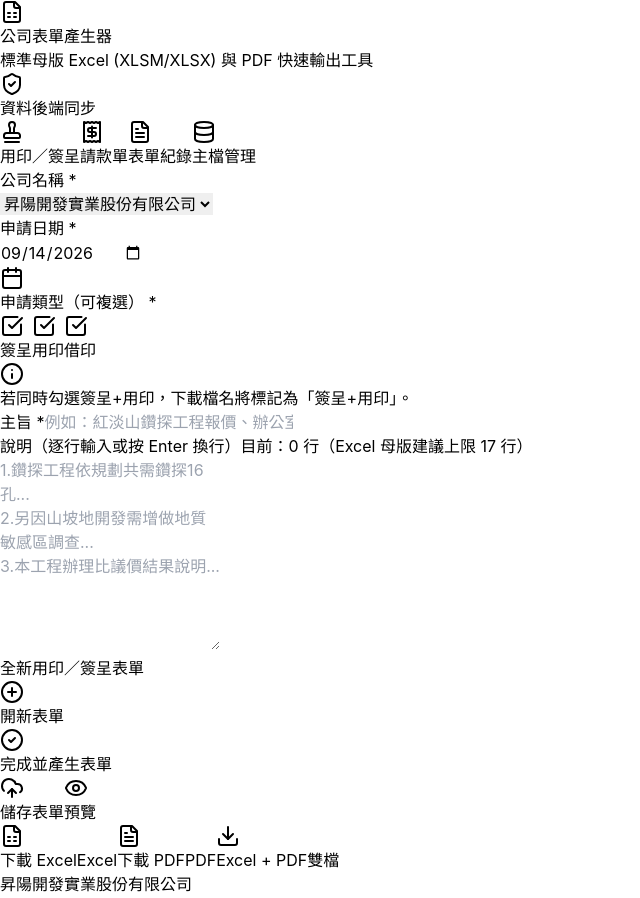
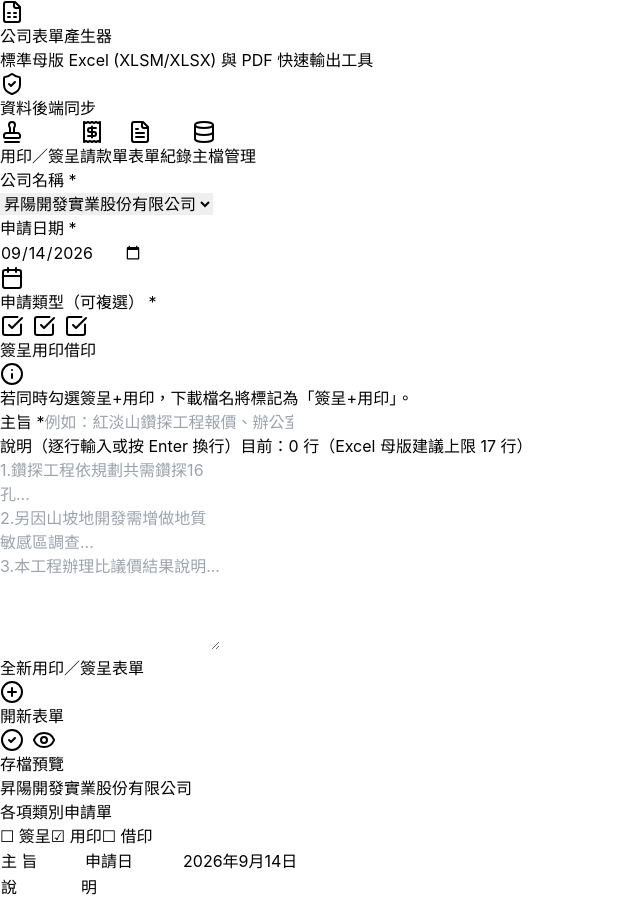
Before and after one commit to kent0925/shenyang, a React (Vite) app: page / in a window 1280 px wide. Shown: the top 898 px of the page, without its empty margins (0-640 px from the left). Built offline with nearby package versions, Linux system fonts and the light colour scheme.

Commit message:
fix(ui): simplify form actions and stabilize tab navigation

```diff
--- a/src/App.tsx
+++ b/src/App.tsx
@@ -24,12 +24,8 @@
 import { blobToBase64, downloadBlob } from './utils/fileBlob';
 import {
   Eye,
-  FileSpreadsheet,
-  FileText,
-  Download,
   Loader2,
   CheckCircle2,
-  CloudUpload,
   PlusCircle,
 } from 'lucide-react';
 
@@ -434,12 +430,16 @@
     }
   };
 
+  // 保留底層函數供其他流程使用，避免 TS6133 警告
+  void handleSaveForm;
+  void handleDownloadBoth;
+
   return (
     <div className="min-h-screen flex flex-col bg-slate-100">
       <Header />
 
-      <main className={`flex-1 max-w-5xl w-full mx-auto p-3 sm:p-6 ${activeTab === 'master' || activeTab === 'records' ? 'mb-8' : 'mb-36 sm:mb-24'}`}>
-        <div className="bg-white rounded-2xl shadow-sm border border-slate-200 overflow-hidden">
+      <main className={`flex-1 max-w-5xl w-full mx-auto p-3 sm:p-6 ${activeTab === 'master' || activeTab === 'records' ? 'mb-8' : 'mb-24 sm:mb-20'}`}>
+        <div className="bg-white rounded-2xl shadow-sm border border-slate-200">
           {/* 表單／主檔頁籤切換 */}
           <TabNav activeTab={activeTab} onChange={(tab) => {
             setActiveTab(tab);
@@ -541,81 +541,30 @@
               </button>
             </div>
 
-            {/* 操作按鈕群：Mobile 採分列結構，Desktop 單列 */}
-            <div className="w-full sm:w-auto flex flex-col sm:flex-row items-stretch sm:items-center gap-2">
-              {/* 官方核心主操作：完成並產生表單（一鍵完成：儲存+產檔+雲端歸檔+本機雙檔下載） */}
+            {/* 操作按鈕群：Desktop 單列，Mobile 並排兩顆按鈕 */}
+            <div className="w-full sm:w-auto grid grid-cols-2 sm:flex sm:items-center gap-2 sm:gap-3">
+              {/* 主要操作：存檔（完整執行 handleCompleteAndGenerate 流程） */}
               <button
                 type="button"
                 onClick={handleCompleteAndGenerate}
                 disabled={isProcessing}
-                className="flex items-center justify-center gap-1.5 px-4 py-2.5 sm:py-2 bg-gradient-to-r from-blue-700 to-indigo-700 hover:from-blue-800 hover:to-indigo-800 text-white rounded-xl text-sm font-bold transition shadow-md active:scale-95 disabled:opacity-50 min-h-[42px]"
+                className="flex items-center justify-center gap-1.5 px-5 py-2.5 sm:py-2 bg-gradient-to-r from-blue-700 to-indigo-700 hover:from-blue-800 hover:to-indigo-800 text-white rounded-xl text-sm font-bold transition shadow-md active:scale-95 disabled:opacity-50 min-h-[42px]"
                 title="儲存最新表單、產生 Excel/XLSM 及 PDF、同步歸檔至 Google Drive 並於本機下載"
               >
                 <CheckCircle2 className="w-4 h-4 text-emerald-300" />
-                <span>完成並產生表單</span>
+                <span>存檔</span>
               </button>
 
-              {/* 次要操作（儲存、預覽） */}
-              <div className="grid grid-cols-2 sm:flex sm:items-center gap-2">
-                <button
-                  type="button"
-                  onClick={handleSaveForm}
-                  disabled={isProcessing}
-                  className="flex items-center justify-center gap-1.5 px-3.5 py-2 border border-slate-300 hover:bg-slate-50 text-slate-700 rounded-xl text-sm font-medium transition active:scale-95 disabled:opacity-50 min-h-[40px]"
-                >
-                  <CloudUpload className="w-4 h-4 text-blue-600" />
-                  <span>儲存表單</span>
-                </button>
-
+              {/* 次要操作：預覽 */}
               <button
                 type="button"
                 onClick={handlePreview}
                 disabled={isProcessing}
-                  className="flex items-center justify-center gap-1.5 px-3.5 py-2 border border-slate-300 hover:bg-slate-50 text-slate-700 rounded-xl text-sm font-medium transition active:scale-95 disabled:opacity-50 min-h-[40px]"
+                className="flex items-center justify-center gap-1.5 px-4 py-2.5 sm:py-2 border border-slate-300 hover:bg-slate-50 text-slate-700 rounded-xl text-sm font-medium transition active:scale-95 disabled:opacity-50 min-h-[42px]"
               >
                 <Eye className="w-4 h-4 text-slate-600" />
                 <span>預覽</span>
               </button>
-              </div>
-
-              {/* 下載操作（Excel、PDF、兩者） */}
-              <div className="grid grid-cols-3 sm:flex sm:items-center gap-1.5 sm:gap-2">
-                <button
-                  type="button"
-                  onClick={handleDownloadExcel}
-                  disabled={isProcessing}
-                  className="flex items-center justify-center gap-1 px-2.5 sm:px-3.5 py-2 bg-emerald-600 hover:bg-emerald-700 text-white rounded-xl text-xs sm:text-sm font-medium transition shadow-sm active:scale-95 disabled:opacity-50 min-h-[40px]"
-                  title="下載 Excel"
-                >
-                  <FileSpreadsheet className="w-3.5 h-3.5 sm:w-4 sm:h-4" />
-                  <span className="sm:inline hidden">下載 Excel</span>
-                  <span className="sm:hidden inline">Excel</span>
-                </button>
-
-                <button
-                  type="button"
-                  onClick={handleDownloadPdf}
-                  disabled={isProcessing}
-                  className="flex items-center justify-center gap-1 px-2.5 sm:px-3.5 py-2 bg-red-600 hover:bg-red-700 text-white rounded-xl text-xs sm:text-sm font-medium transition shadow-sm active:scale-95 disabled:opacity-50 min-h-[40px]"
-                  title="下載 PDF"
-                >
-                  <FileText className="w-3.5 h-3.5 sm:w-4 sm:h-4" />
-                  <span className="sm:inline hidden">下載 PDF</span>
-                  <span className="sm:hidden inline">PDF</span>
-                </button>
-
-                <button
-                  type="button"
-                  onClick={handleDownloadBoth}
-                  disabled={isProcessing}
-                  className="flex items-center justify-center gap-1 px-2.5 sm:px-3.5 py-2 bg-slate-800 hover:bg-slate-900 text-white rounded-xl text-xs sm:text-sm font-semibold transition shadow-md active:scale-95 disabled:opacity-50 min-h-[40px]"
-                  title="同時下載 Excel 與 PDF"
-                >
-                  <Download className="w-3.5 h-3.5 sm:w-4 sm:h-4" />
-                  <span className="sm:inline hidden">Excel + PDF</span>
-                  <span className="sm:hidden inline">雙檔</span>
-                </button>
-              </div>
             </div>
           </div>
         </footer>
--- a/src/components/layout/Header.tsx
+++ b/src/components/layout/Header.tsx
@@ -4,7 +4,7 @@
 export const Header: React.FC = () => {
   return (
     <header className="bg-white border-b border-slate-200 shadow-sm sticky top-0 z-30">
-      <div className="max-w-6xl mx-auto px-4 py-3 sm:px-6 flex items-center justify-between">
+      <div className="max-w-6xl mx-auto px-4 h-16 sm:px-6 flex items-center justify-between">
         <div className="flex items-center gap-3">
           <div className="w-10 h-10 rounded-lg bg-blue-700 text-white flex items-center justify-center shadow">
             <FileSpreadsheet className="w-6 h-6" />
--- a/src/components/layout/TabNav.tsx
+++ b/src/components/layout/TabNav.tsx
@@ -10,7 +10,7 @@
 
 export const TabNav: React.FC<Props> = ({ activeTab, onChange }) => {
   return (
-    <div className="flex border-b border-slate-200 bg-white rounded-t-xl px-2 sm:px-4 pt-2 sm:pt-3 overflow-x-auto flex-nowrap whitespace-nowrap scrollbar-none">
+    <div className="sticky top-16 z-20 flex border-b border-slate-200 bg-white rounded-t-2xl px-2 sm:px-4 pt-2 sm:pt-2.5 overflow-x-auto overflow-y-hidden sm:overflow-x-visible flex-nowrap whitespace-nowrap scrollbar-none">
       <button
         type="button"
         onClick={() => onChange('seal')}
```
Lines whose indentation alone changed are shown as unchanged.
